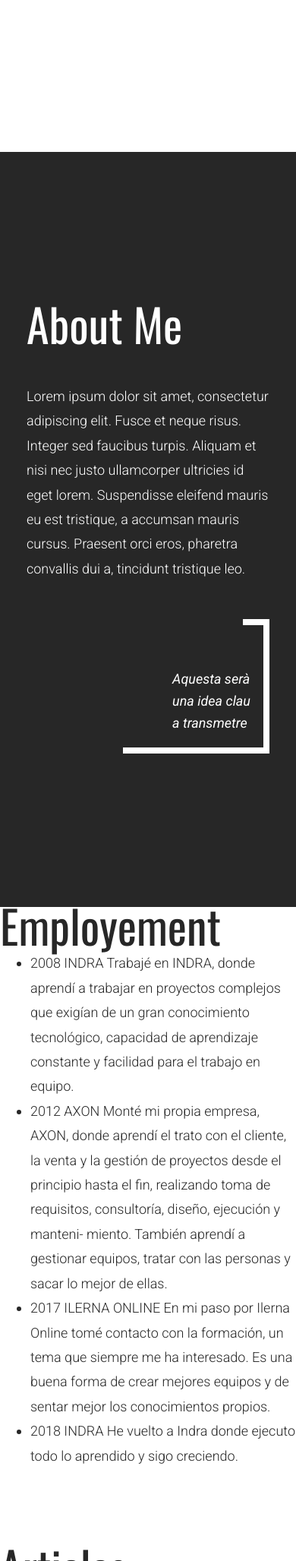
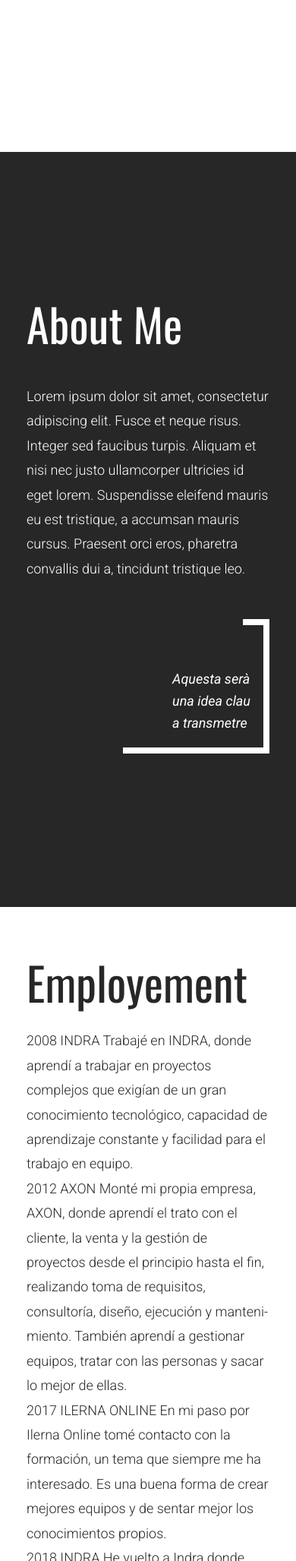
Before and after one commit to chervera/carleshervera-template, a PHP site: page / in a window 390 px wide; the page is wider, and only the part inside the window is pictured. Shown: the part 644-2699 px from the top of that part at 76% size. Run offline with PHP 8.4, Linux system fonts and the light colour scheme; some libraries are stand-ins or nearby versions.

Commit message:
articles mobile start

```diff
--- a/assets/css/main.css
+++ b/assets/css/main.css
@@ -38,13 +38,17 @@ nav a {
 }
 
 section {
-    height: 100vh;
     min-height: 600px;
+    min-height: 100vh;
 }
 
 section.dark {
     background: #272727;
     color: #fff;
+}
+
+section .h1 {
+    margin-bottom: 45px;
 }
 
 .featured{
@@ -86,6 +90,7 @@ section.dark {
 
 #start .h1 {
     display: inline-block;
+    margin: 0;
 }
 
 #start .h2 {
@@ -107,12 +112,8 @@ section.dark {
     justify-content: center;
     padding: 75px 35px;
 }
+#about-me p {
 
-#about-me .h1 {
-    margin-bottom: 45px;
-}
-
-#about-me p {
     margin-bottom: 50px;
 }
 
@@ -122,6 +123,22 @@ section.dark {
     position: relative;
     z-index: 1;
 }
+
+#employement{
+    display: flex;
+    flex-direction: column;
+    justify-content: center;
+    padding: 75px 35px;
+}
+
+#articles{
+    display: flex;
+    flex-direction: column;
+    justify-content: center;
+    padding: 75px 35px;
+}
+
+.article{ margin-bottom: 50px;}
 
 #contact-me {}
 
--- a/index.html
+++ b/index.html
@@ -51,23 +51,23 @@
             tristique, a accumsan mauris cursus. Praesent orci eros, pharetra convallis dui a, tincidunt tristique leo.
         </p>
         <div class="featured">
-            Aquesta serà <br/>
-            una idea clau <br/>
+            Aquesta serà <br />
+            una idea clau <br />
             a transmetre
         </div>
     </section>
     <section id="employement">
         <h1 class="h1">Employement</h1>
-        <ul>
-            <li>
+        <div class="jobs">
+            <div class="job">
                 <span class="year">2008</span>
                 <span class="company">INDRA</span>
                 <span class="description">Trabajé en INDRA, donde aprendí a trabajar en proyectos complejos que exigían
                     de un gran conocimiento tecnológico, capacidad de aprendizaje constante y facilidad para el trabajo
                     en equipo.</span>
-            </li>
+            </div>
 
-            <li>
+            <div class="job">
                 <span class="year">2012</span>
                 <span class="company">AXON</span>
                 <span class="description">Monté mi propia empresa, AXON, donde
@@ -79,25 +79,25 @@
                     equipos, tratar con las personas y sacar lo
                     mejor de ellas.
                 </span>
-            </li>
 
-            <li>
+            </div>
+            <div class="job">
                 <span class="year">2017</span>
                 <span class="company">ILERNA ONLINE</span>
                 <span class="description"> En mi paso por Ilerna Online tomé contacto con la formación, un tema que
                     siempre me ha interesado. Es una buena forma de crear mejores equipos y de sentar mejor los
                     conocimientos propios.</span>
-            </li>
+            </div>
 
-            <li>
+            <div class="job">
                 <span class="year">2018</span>
                 <span class="company">INDRA</span>
                 <span class="description">He vuelto a Indra donde ejecuto todo lo aprendido y sigo creciendo.</span>
-            </li>
+            </div>
 
-        </ul>
+            </ul>
     </section>
-    <section class="articles">
+    <section id="articles" class="dark">
         <h1 class="h1">Articles</h1>
         <div class="article-list">
             <a class="article">
```
